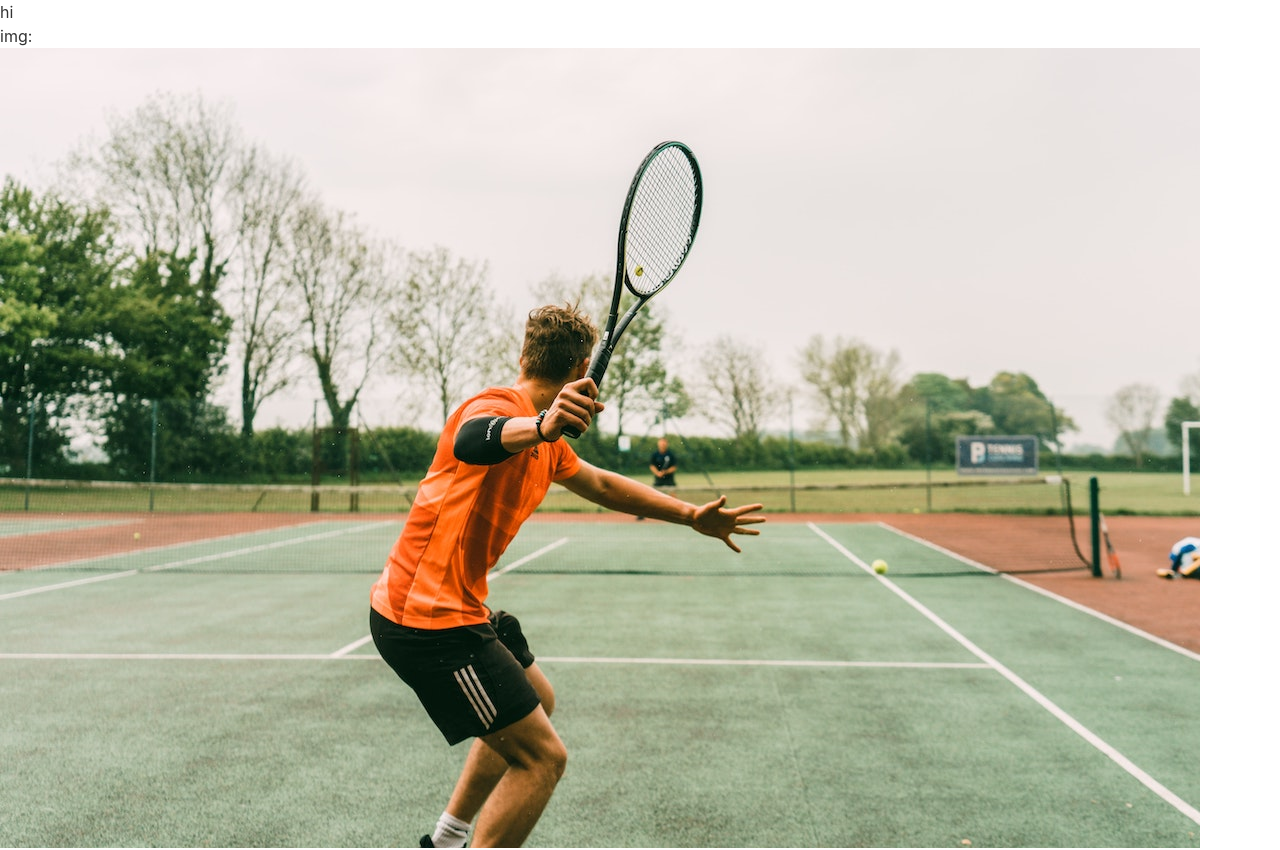
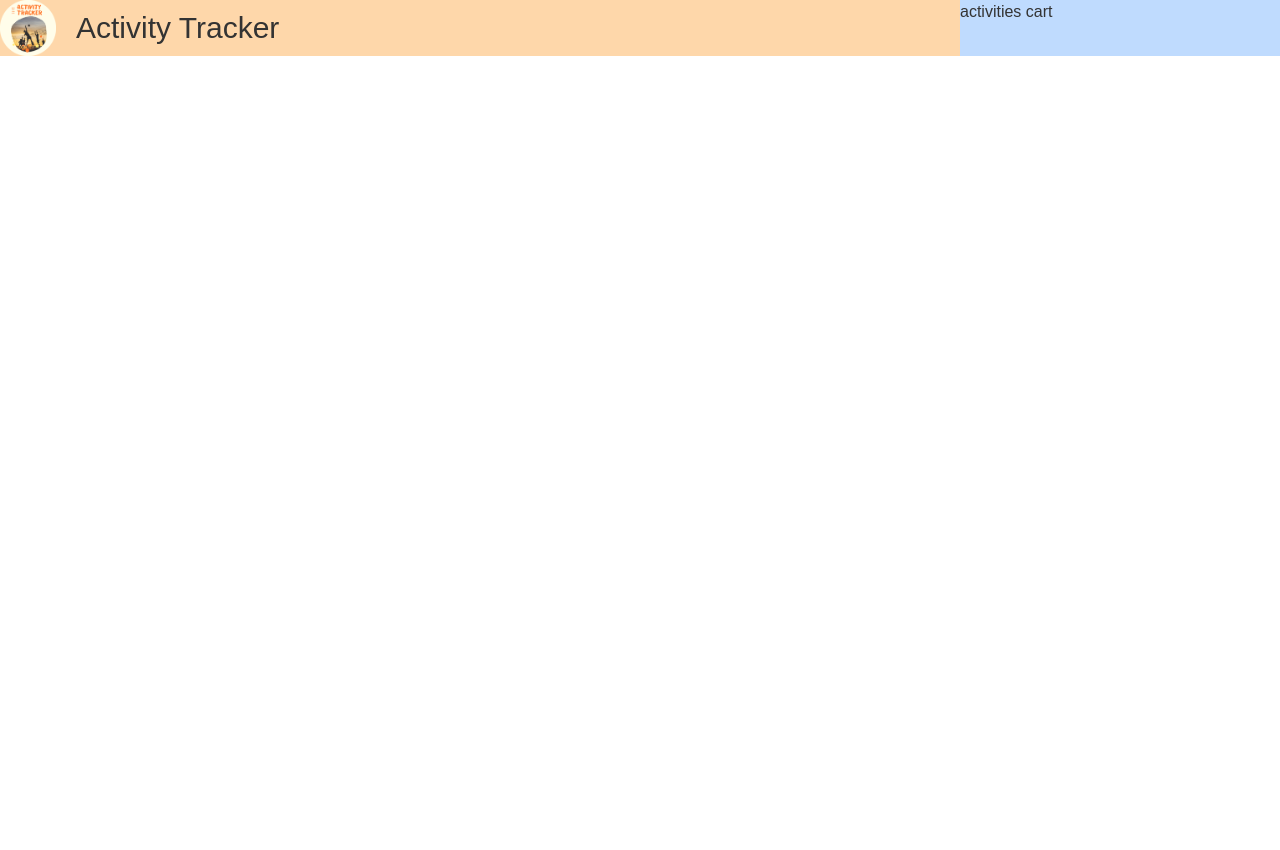
Before and after one commit to RayhanalKavey/simple-activity-tracker-static-react--project-a8, a React (Create React App) app: page / in a window 1280 px wide. Shown: the top 850 px of the page. After the commit the page ends 800 px from the top, so only its background shows below. Built offline with nearby package versions, Linux system fonts and the light colour scheme; the HTML template or start-up script is replaced by a standard one.

Commit message:
Fetch data from the json file and create ActivityArea componet, and its two sum components Activity and ActivityCart.

```diff
--- a/src/App.js
+++ b/src/App.js
@@ -1,26 +1,12 @@
 import logo from "./logo.svg";
+
 import "./App.css";
-import { useEffect, useState } from "react";
+import ActivityArea from "./components/ActivityArea/ActivityArea";
 
 function App() {
-  const [activities, setActivities] = useState([]);
-  useEffect(() => {
-    fetch("data.json")
-      .then((res) => res.json())
-      .then((data) => setActivities(data));
-  }, []);
-  console.log(activities);
   return (
     <div>
-      <h1>hi</h1>
-      {/* <button className="btn btn-primary">button</button> */}
-      {activities.map((activity) => (
-        <div>
-          {/* <p>{activity.name}</p> */}
-          <p>img:</p>
-          <img src={activity.img} alt="" />
-        </div>
-      ))}
+      <ActivityArea></ActivityArea>
     </div>
   );
 }
--- /dev/null
+++ b/src/components/Activity.js/Activity.js
@@ -0,0 +1,7 @@
+import React from "react";
+import "./Activity.css";
+const Activity = () => {
+  return <div></div>;
+};
+
+export default Activity;
--- /dev/null
+++ b/src/components/ActivityArea/ActivityArea.js
@@ -0,0 +1,27 @@
+import React, { useEffect, useState } from "react";
+import myLogo from "../../my_logo.png";
+import "./ActivityArea.css";
+const ActivityArea = () => {
+  const [activities, setActivities] = useState([]);
+  useEffect(() => {
+    fetch("data.json")
+      .then((res) => res.json())
+      .then((data) => setActivities(data));
+  }, []);
+  console.log(activities);
+  return (
+    <div className="grid grid-cols-4">
+      {/* Left side activities section */}
+      <div className="bg-orange-200 col-span-3">
+        <div className="flex gap-5 items-center">
+          <img className="w-14  " src={myLogo} alt="" />
+          <h1 className="text-3xl">Activity Tracker</h1>
+        </div>
+      </div>
+      {/* Left side activities cart  */}
+      <div className="bg-blue-200 col-span-1">activities cart</div>
+    </div>
+  );
+};
+
+export default ActivityArea;
--- /dev/null
+++ b/src/components/ActivityCart/ActivityCart.js
@@ -0,0 +1,7 @@
+import React from "react";
+import "./ActivityCart.css";
+const ActivityCart = () => {
+  return <div></div>;
+};
+
+export default ActivityCart;
--- a/src/index.css
+++ b/src/index.css
@@ -1,13 +1,10 @@
 @tailwind base;
 @tailwind components;
 @tailwind utilities;
+@import url("https://fonts.googleapis.com/css2?family=DynaPuff:wght@400;500;600;700&family=Poppins:wght@400;500;600;700&display=swap");
 body {
   margin: 0;
-  font-family: -apple-system, BlinkMacSystemFont, "Segoe UI", "Roboto", "Oxygen",
-    "Ubuntu", "Cantarell", "Fira Sans", "Droid Sans", "Helvetica Neue",
-    sans-serif;
-  -webkit-font-smoothing: antialiased;
-  -moz-osx-font-smoothing: grayscale;
+  font-family: "Poppins", sans-serif;
 }
 
 code {
```
Also changed, not shown: src/components/Activity.js/Activity.css (added), src/components/ActivityArea/ActivityArea.css (added), src/components/ActivityCart/ActivityCart.css (added), src/my_logo.png (added).
